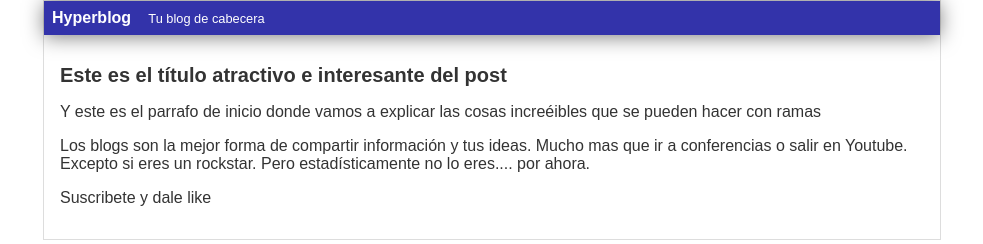
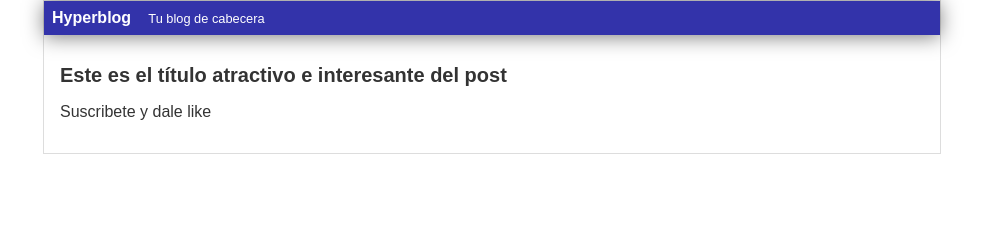
Before and after one commit to pabloa1311/testBlog, a plain HTML site: page index.html in a window 1280 px wide. Shown: the whole page, without its empty margins (148-1131 px from the left). Drawn offline with Linux system fonts and the light colour scheme.

```diff
--- a/index.html
+++ b/index.html
@@ -15,15 +15,6 @@
       </div>
       <div id="post">
         <h1>Este es el título atractivo e interesante del post</h1>
-        <p>
-          Y este es el parrafo de inicio donde vamos a explicar las cosas
-          increéibles que se pueden hacer con ramas
-        </p>
-        <p>
-          Los blogs son la mejor forma de compartir información y tus ideas.
-          Mucho mas que ir a conferencias o salir en Youtube. Excepto si eres un
-          rockstar. Pero estadísticamente no lo eres.... por ahora.
-        </p>
         <p>Suscribete y dale like</p>
       </div>
     </div>
```
